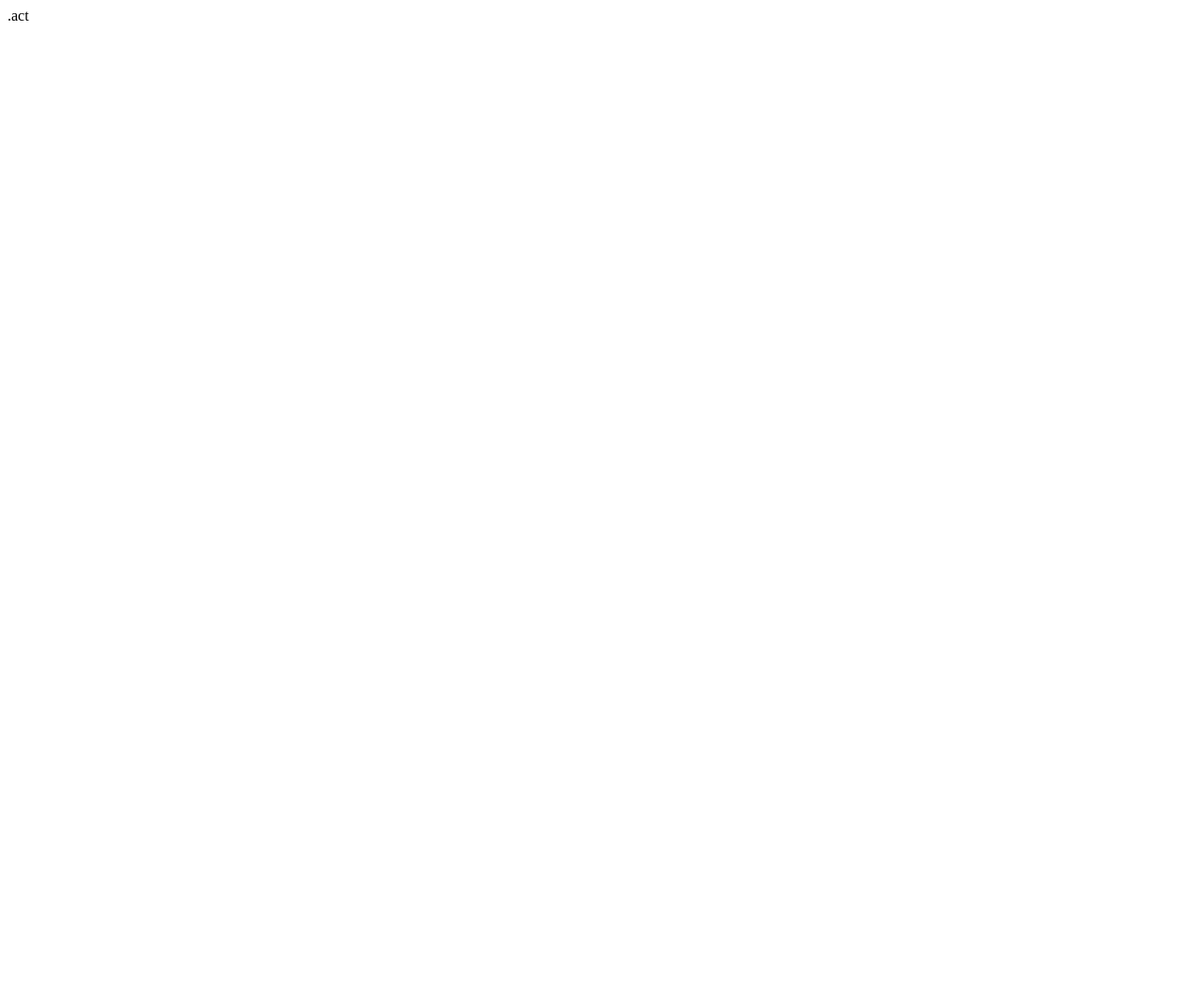
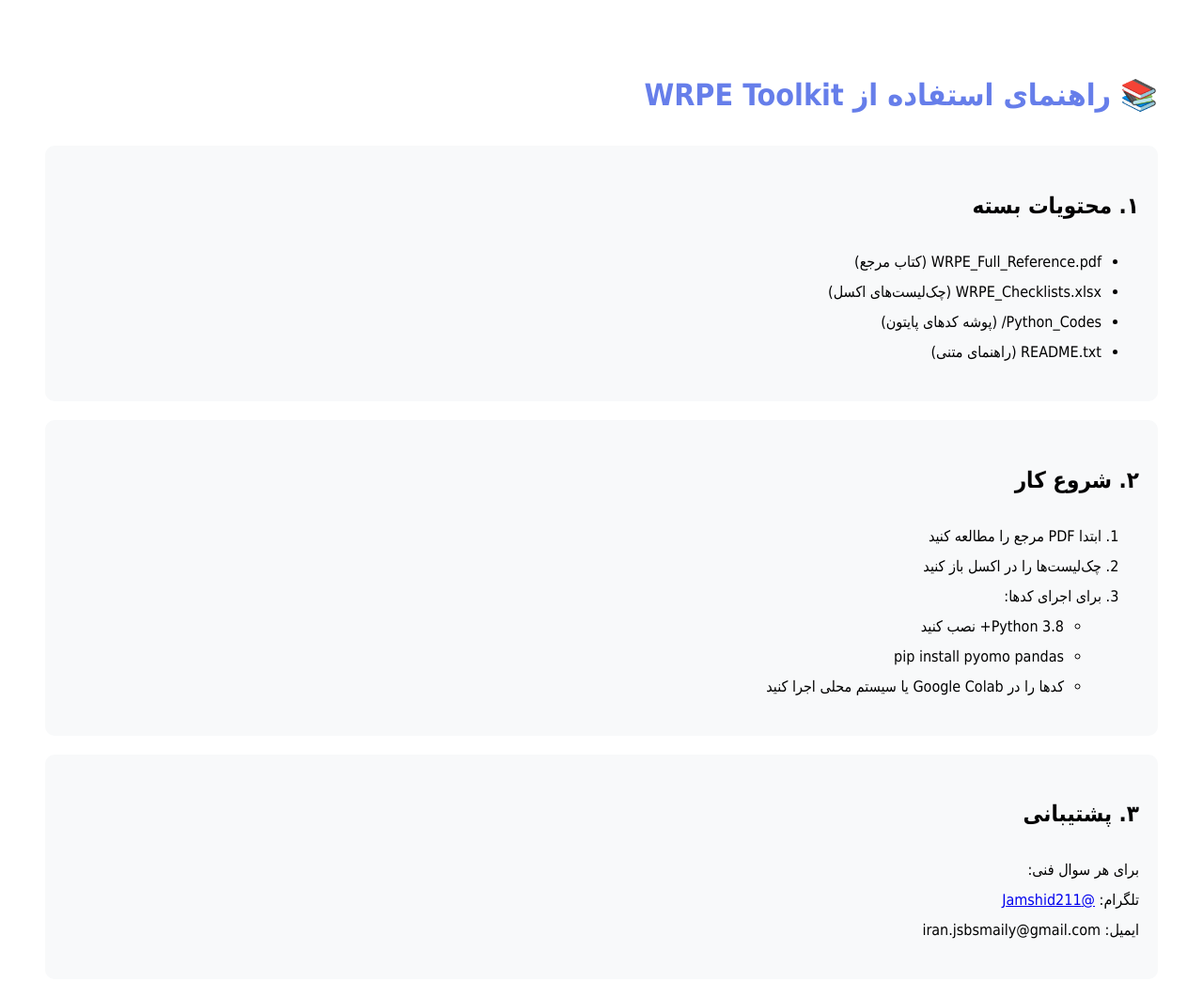
Before and after one commit to smailybookstore/daneshsaz, a plain HTML site: page guide.html in a window 1280 px wide. Shown: the whole page at 94% size. Before the commit the page ends 800 px from the top, so only its background shows below. Drawn offline with Linux system fonts and the light colour scheme.

Commit message:
Create guide.html for WRPE Toolkit usage
Added a comprehensive guide for using the WRPE Toolkit, including installation instructions and support contact information.

```diff
--- a/guide.html
+++ b/guide.html
@@ -1 +1,47 @@
-.act
+<!DOCTYPE html>
+<html lang="fa" dir="rtl">
+<head>
+    <meta charset="UTF-8">
+    <title>راهنمای استفاده از WRPE Toolkit</title>
+    <style>
+        body { font-family: Tahoma; padding: 40px; line-height: 2; }
+        h1 { color: #667eea; }
+        .step { background: #f8f9fa; padding: 20px; margin: 20px 0; border-radius: 10px; }
+    </style>
+</head>
+<body>
+    <h1>📚 راهنمای استفاده از WRPE Toolkit</h1>
+
+    <div class="step">
+        <h2>۱. محتویات بسته</h2>
+        <ul>
+            <li>WRPE_Full_Reference.pdf (کتاب مرجع)</li>
+            <li>WRPE_Checklists.xlsx (چک‌لیست‌های اکسل)</li>
+            <li>Python_Codes/ (پوشه کدهای پایتون)</li>
+            <li>README.txt (راهنمای متنی)</li>
+        </ul>
+    </div>
+
+    <div class="step">
+        <h2>۲. شروع کار</h2>
+        <ol>
+            <li>ابتدا PDF مرجع را مطالعه کنید</li>
+            <li>چک‌لیست‌ها را در اکسل باز کنید</li>
+            <li>برای اجرای کدها:
+                <ul>
+                    <li>Python 3.8+ نصب کنید</li>
+                    <li>pip install pyomo pandas</li>
+                    <li>کدها را در Google Colab یا سیستم محلی اجرا کنید</li>
+                </ul>
+            </li>
+        </ol>
+    </div>
+
+    <div class="step">
+        <h2>۳. پشتیبانی</h2>
+        <p>برای هر سوال فنی:<br>
+        تلگرام: <a href="https://t.me/Jamshid211">@Jamshid211</a><br>
+        ایمیل: iran.jsbsmaily@gmail.com</p>
+    </div>
+</body>
+</html>
```
